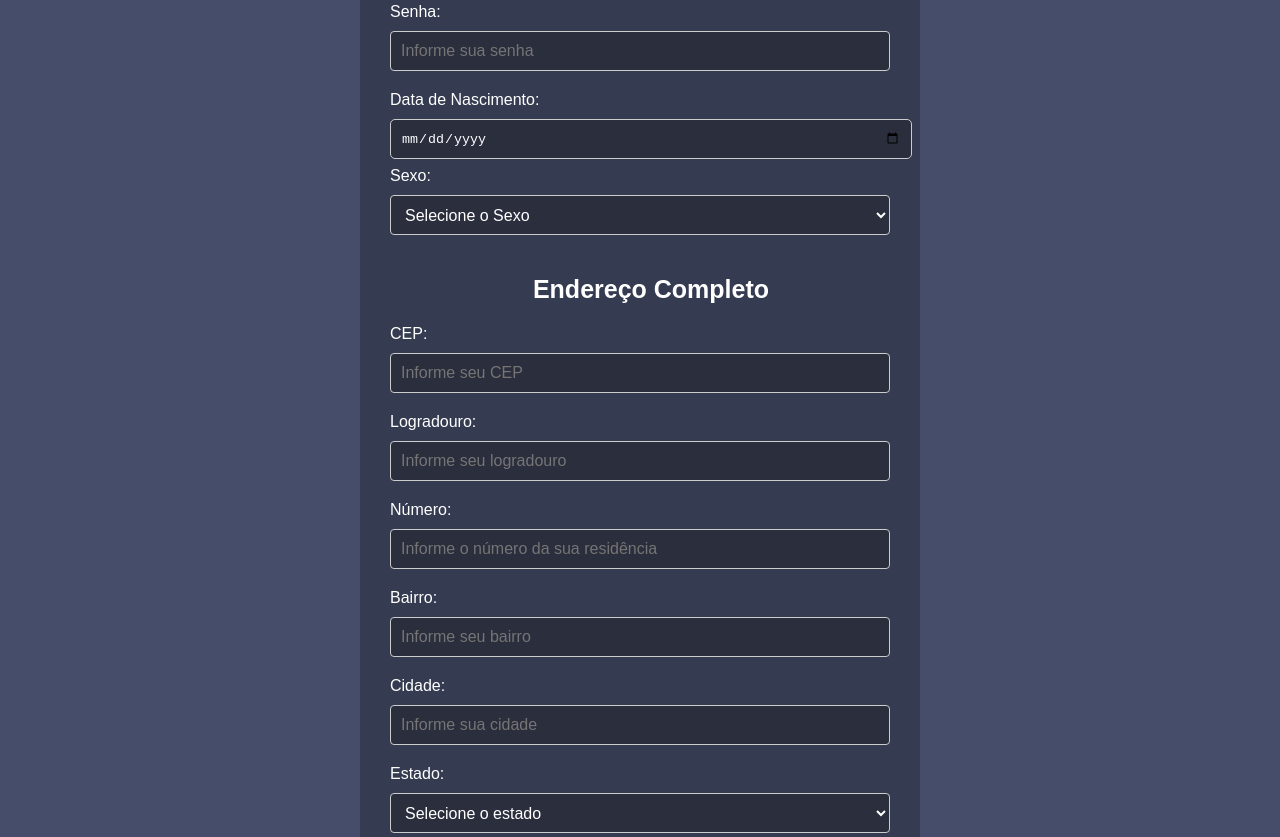
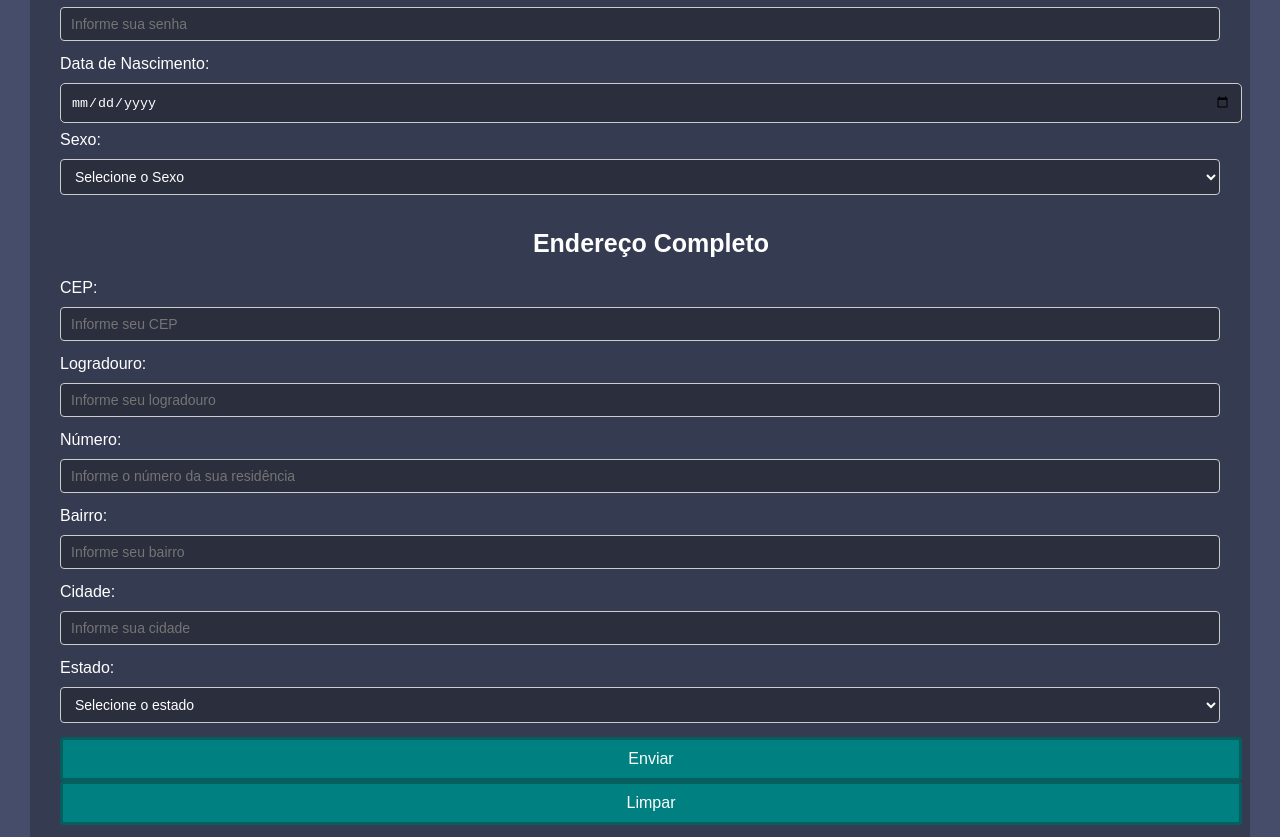
Before and after one commit to Renanlucass/meu_formulario, a plain HTML site: page index.html in a window 1280 px wide. Shown: the part 383-1220 px from the top of the page. Drawn offline with Linux system fonts and the light colour scheme.

Commit message:
first commit

```diff
--- a/style.css
+++ b/style.css
@@ -99,43 +99,3 @@ button[type="submit"]:active,button[type="reset"]:active {
     border: 3px solid rgba(19, 19, 19, 0.3);
   }
 }
-
-/* Estilos para telas maiores */
-@media only screen and (min-width: 769px) {
-  form {
-    width: 500px;
-    margin: 0 auto;
-  }
-
-  input[type="text"], input[type="email"], input[type="password"], select {
-    width: 100%;
-    font-size: 16px;
-    padding: 10px;
-    border-radius: 4px;
-    border: 1px solid #ccc;
-    margin-bottom: 20px;
-  }
-
-  select {
-    height: 40px;
-  }
-
-  button[type="submit"], button[type="reset"] {
-    background-color: #008080;
-    color: #fff;
-    padding: 10px 16px;
-    border: 3px solid rgba(19, 19, 19, 0.3);
-    border-radius: 4px;
-    cursor: pointer;
-    font-size: 16px;
-  }
-
-  button[type="submit"]:hover, button[type="reset"]:hover {
-    background-color: #008080;
-  }
-
-  button[type="submit"]:active, button[type="reset"]:active {
-    background-color: #008080;
-    transform: translateY(2px);
-  }
-}
```
